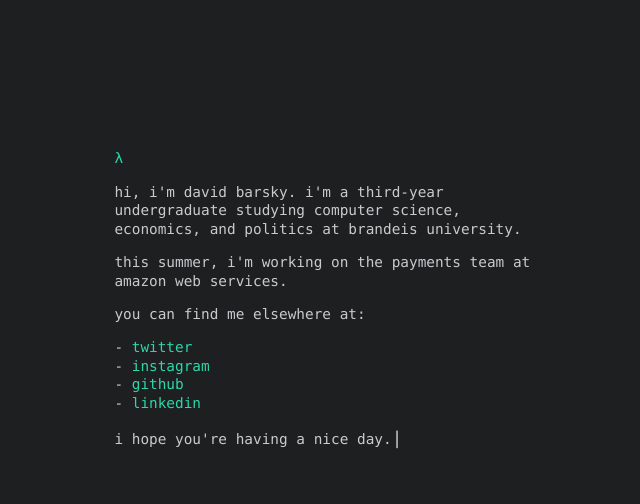
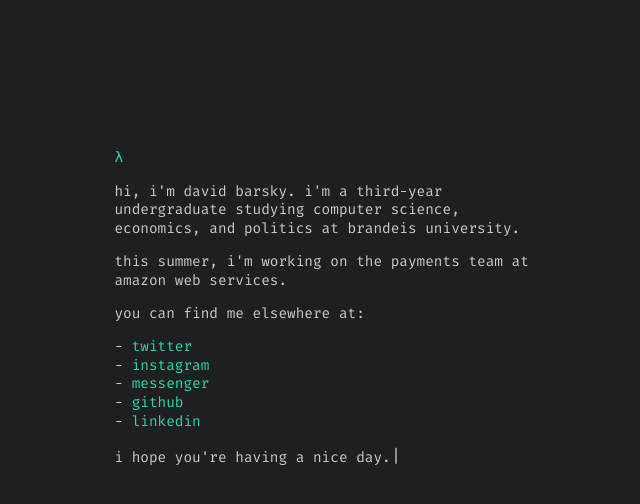
Before and after one commit to davidbarsky/davidbarsky.github.io, a Jekyll site: the page built from index.html, in a window 1280 px wide. Shown: the top 504 px of the page, without its empty margins (314-954 px from the left). Built offline with Jekyll 4.4.1, drawn with Linux system fonts in a browser that asks for light colours.

Commit message:
added facebook messenger, fixed font loading issue

```diff
--- a/css/main.scss
+++ b/css/main.scss
@@ -3,7 +3,7 @@
 ---
 @charset "utf-8";
 
-$body-font-family: "Fira Code", "Menlo", "Consolas", monospace;
+$body-font-family: "Fira Mono", "Menlo", "Consolas", monospace;
 
 // colors
 $background-color: #1d1f21;
--- a/index.html
+++ b/index.html
@@ -12,6 +12,7 @@ layout: default
 
   <ol><a href="https://twitter.com/thramp">Twitter</a></ol>
   <ol><a href="https://instagram.com/thramp">Instagram</a></ol>
+  <ol><a href="https://m.me/thramp">Messenger</a></ol>
   <ol><a href="https://github.com/davidbarsky">GitHub</a></ol>
   <ol><a href="http://linkedin.com/in/davidbarsky">LinkedIn</a></ol>
 
```
